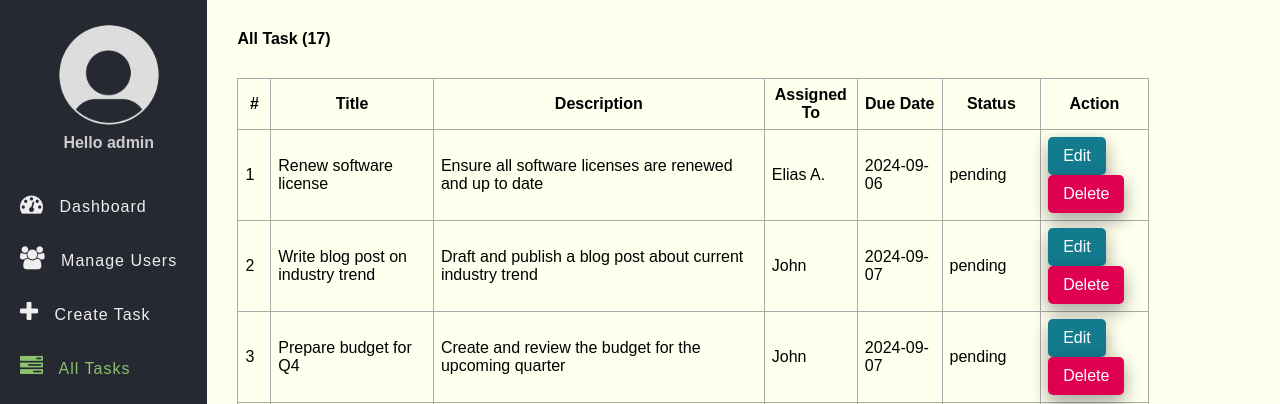
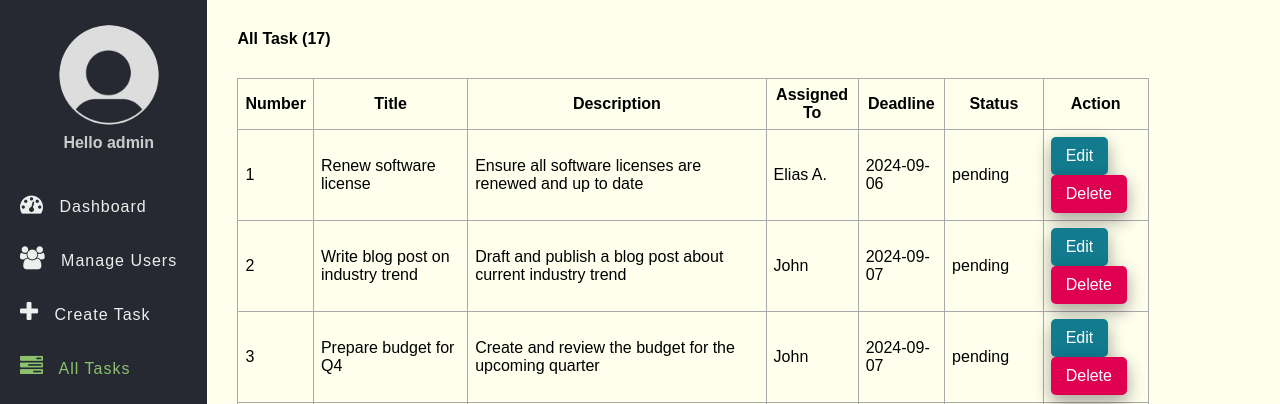
Before and after one commit to edinabwari/task-management-system, a PHP site: page /tasks.php in a window 1280 px wide. Shown: the part 60-464 px from the top of the page. Run offline with PHP 8.4, Linux system fonts and the light colour scheme; a user stored in the database is signed in; data comes from the database, SQL or seed files in the repository; data that the repository does not hold is empty.

Commit message:
Made update

```diff
--- a/tasks.php
+++ b/tasks.php
@@ -11,15 +11,15 @@ if (isset($_SESSION['role']) && isset($_SESSION['id']) && $_SESSION['role'] == "
       $tasks = get_all_tasks_due_today($conn);
       $num_task = count_tasks_due_today($conn);
 
-    }else if (isset($_GET['due_date']) &&  $_GET['due_date'] == "Overdue") {
-    	$text = "Overdue";
-      $tasks = get_all_tasks_overdue($conn);
-      $num_task = count_tasks_overdue($conn);
+    // }else if (isset($_GET['due_date']) &&  $_GET['due_date'] == "Overdue") {
+    // 	$text = "Overdue";
+    //   $tasks = get_all_tasks_overdue($conn);
+    //   $num_task = count_tasks_overdue($conn);
 
-    }else if (isset($_GET['due_date']) &&  $_GET['due_date'] == "No Deadline") {
-    	$text = "No Deadline";
-      $tasks = get_all_tasks_NoDeadline($conn);
-      $num_task = count_tasks_NoDeadline($conn);
+    // }else if (isset($_GET['due_date']) &&  $_GET['due_date'] == "No Deadline") {
+    // 	$text = "No Deadline";
+    //   $tasks = get_all_tasks_NoDeadline($conn);
+    //   $num_task = count_tasks_NoDeadline($conn);
 
     }else{
     	 $tasks = get_all_tasks($conn);
@@ -52,11 +52,11 @@ if (isset($_SESSION['role']) && isset($_SESSION['id']) && $_SESSION['role'] == "
 			<?php if ($tasks != 0) { ?>
 			<table class="main-table">
 				<tr>
-					<th>#</th>
+					<th>Number</th>
 					<th>Title</th>
 					<th>Description</th>
 					<th>Assigned To</th>
-					<th>Due Date</th>
+					<th>Deadline</th>
 					<th>Status</th>
 					<th>Action</th>
 				</tr>
```
